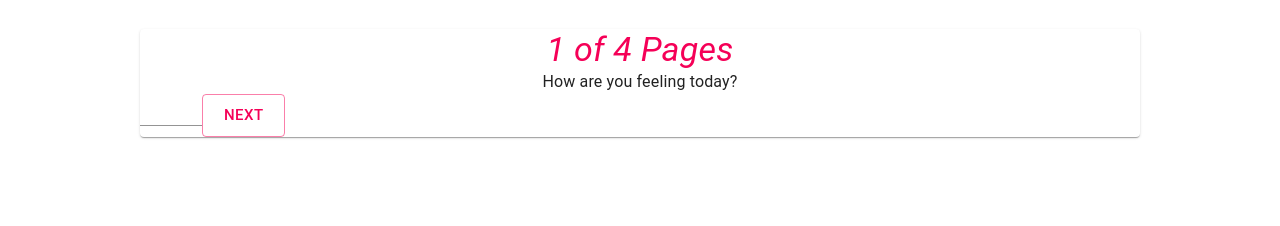
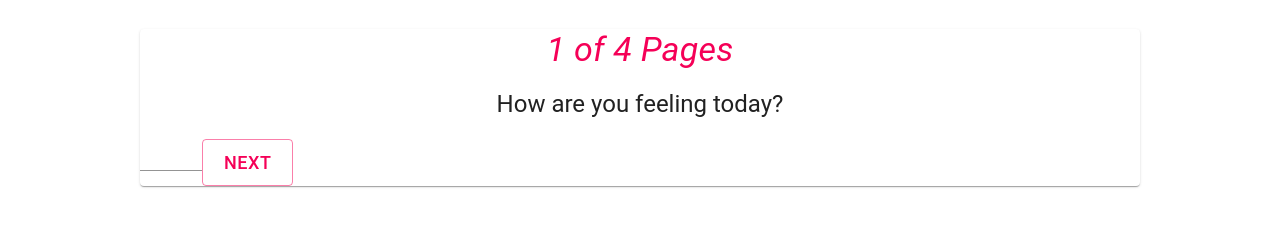
Before and after one commit to MiriamMcNamara/weekend-redux-feedback-loop, a React (Create React App) app: page / in a window 1280 px wide. Shown: the part 160-386 px from the top of the page. Built offline with nearby package versions, Linux system fonts and the light colour scheme.

Commit message:
basic page styling and functionality up

```diff
--- a/src/components/Feeling/Feeling.jsx
+++ b/src/components/Feeling/Feeling.jsx
@@ -21,7 +21,7 @@ function Feeling( props ){
             console.log( 'no input') }
         //else { send data to the store and link to next page}
         else { console.log( 'you have a number' )};
-        //dispatch( { type: 'ADD_FEEDBACK',  payload: { feelingInput } } )
+        dispatch( { type: 'ADD_FEEDBACK',  payload: { feelingInput } } )
     }
 
     const [open, setOpen] = useState(false);
@@ -42,9 +42,11 @@ function Feeling( props ){
             <Grid item xs={10} >
                 <Card sx={{ maxWidth: 400 }}>
                     <Typography variant="h4" align="center" color="secondary">1 of 4 Pages</Typography>
-                    <Typography align="center">How are you feeling today?</Typography>
+                    <br />
+                    <Typography align="center" variant="h5">How are you feeling today?</Typography>
+                    <br />
                     <TextField type="number" inputProps={{ min: "1", max: "5" }} onChange={(event ) =>handleInput ( event )}></TextField>
-                    <Button variant="outlined" size="large" color="secondary" onClick={handleCloseAgree}>
+                    <Button variant="outlined" size="large" color="secondary" style={{fontSize: 18}} onClick={handleCloseAgree}>
                         NEXT</Button>
 
       <Dialog
```
